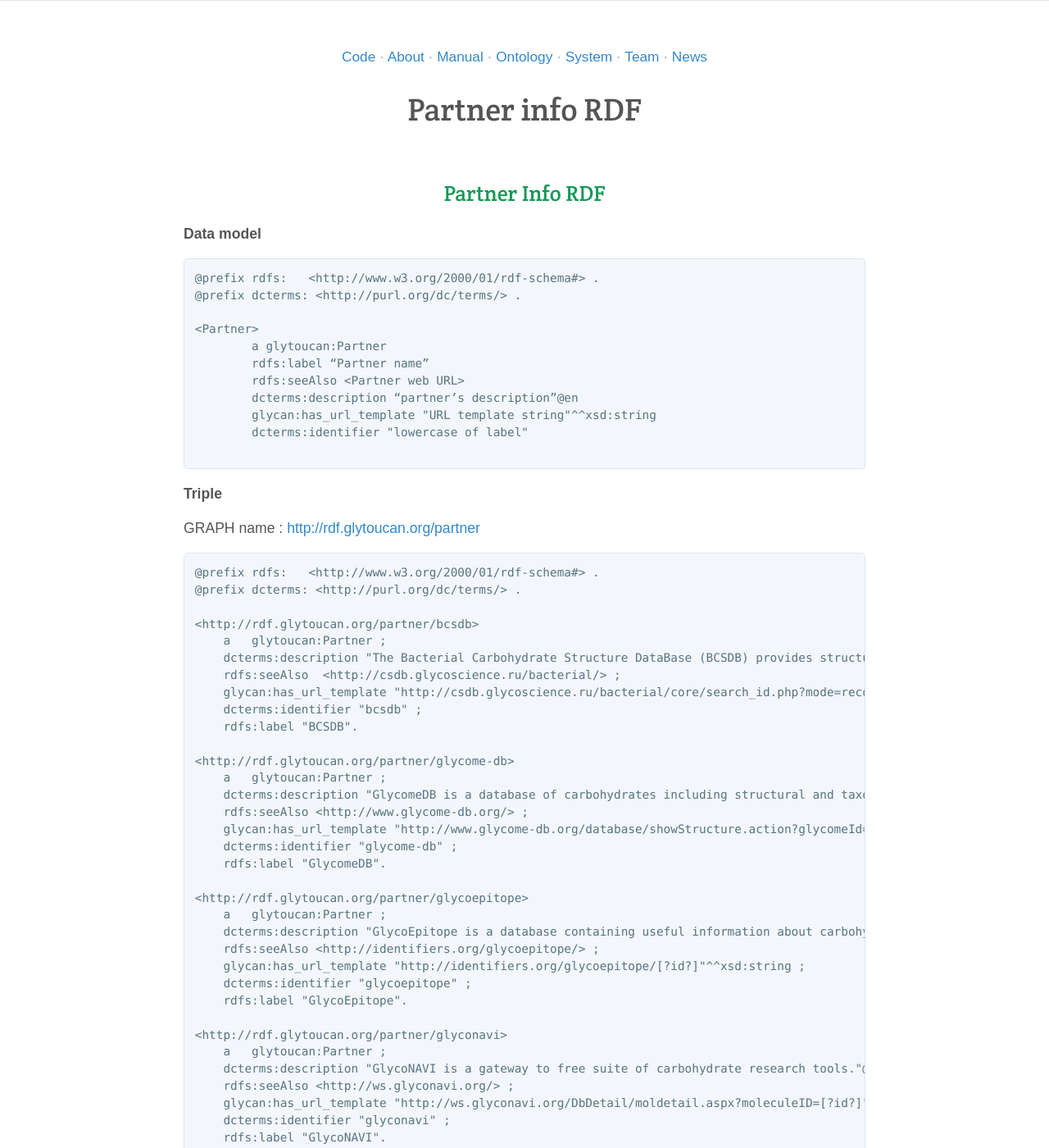
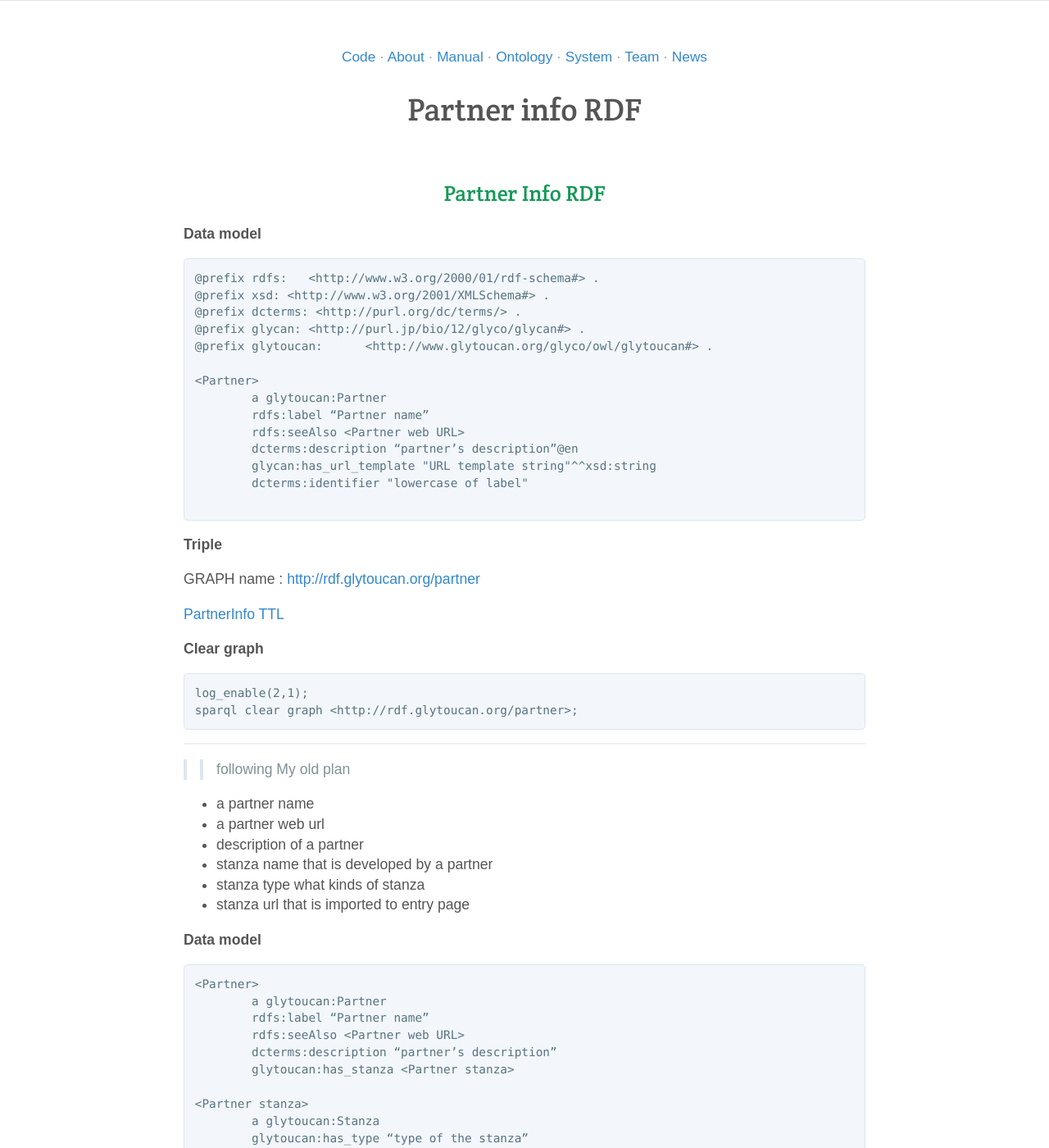
Before and after one commit to glytoucan/glytoucan, a Jekyll site: the page built from system/rdf/partnerInfoRdf.md, in a window 1280 px wide and 1400 px high. Shown: the whole window at 82% size. Built offline with Jekyll 4.4.1, drawn with Linux system fonts in a browser that asks for light colours; nearby versions of some CDN libraries; some of the changed text lies outside the part shown.

Commit message:
modified replace triple to github raw url

````diff
--- a/system/rdf/partnerInfoRdf.md
+++ b/system/rdf/partnerInfoRdf.md
@@ -12,7 +12,10 @@ layout: default
 
 ```
 @prefix rdfs:   <http://www.w3.org/2000/01/rdf-schema#> .
+@prefix xsd: <http://www.w3.org/2001/XMLSchema#> .
 @prefix dcterms: <http://purl.org/dc/terms/> .
+@prefix glycan:	<http://purl.jp/bio/12/glyco/glycan#> .
+@prefix glytoucan:	<http://www.glytoucan.org/glyco/owl/glytoucan#> .
 
 <Partner>
 	a glytoucan:Partner
@@ -29,64 +32,23 @@ layout: default
 
 GRAPH name : <http://rdf.glytoucan.org/partner>
 
+[PartnerInfo TTL](https://raw.githubusercontent.com/glytoucan/partner-info-rdf-data/master/PartnerInfo.ttl)
+
+
+**Clear graph**
+
 ```
-@prefix rdfs:   <http://www.w3.org/2000/01/rdf-schema#> .
-@prefix dcterms: <http://purl.org/dc/terms/> .
+log_enable(2,1);
+sparql clear graph <http://rdf.glytoucan.org/partner>;
+```
 
-<http://rdf.glytoucan.org/partner/bcsdb>
-    a   glytoucan:Partner ;
-    dcterms:description "The Bacterial Carbohydrate Structure DataBase (BCSDB) provides structural, bibliographic, taxonomic, NMR spectroscopic and other information on bacterial carbohydrates."@en ;
-    rdfs:seeAlso  <http://csdb.glycoscience.ru/bacterial/> ;
-    glycan:has_url_template "http://csdb.glycoscience.ru/bacterial/core/search_id.php?mode=record&id_list=[?id?]"^^xsd:string ;
-    dcterms:identifier "bcsdb" ;
-    rdfs:label "BCSDB".
 
-<http://rdf.glytoucan.org/partner/glycome-db>
-    a   glytoucan:Partner ;
-    dcterms:description "GlycomeDB is a database of carbohydrates including structural and taxonomic data."@en ;
-    rdfs:seeAlso <http://www.glycome-db.org/> ;
-    glycan:has_url_template "http://www.glycome-db.org/database/showStructure.action?glycomeId=[?id?]"^^xsd:string ;
-    dcterms:identifier "glycome-db" ;
-    rdfs:label "GlycomeDB".
-
-<http://rdf.glytoucan.org/partner/glycoepitope>
-    a   glytoucan:Partner ;
-    dcterms:description "GlycoEpitope is a database containing useful information about carbohydrate antigens (glyco-epitopes) and the antibodies (polyclonal or monoclonal) that can be used to analyze their expression."@en ;
-    rdfs:seeAlso <http://identifiers.org/glycoepitope/> ;
-    glycan:has_url_template "http://identifiers.org/glycoepitope/[?id?]"^^xsd:string ;
-    dcterms:identifier "glycoepitope" ;
-    rdfs:label "GlycoEpitope".
-
-<http://rdf.glytoucan.org/partner/glyconavi>
-    a   glytoucan:Partner ;
-    dcterms:description "GlycoNAVI is a gateway to free suite of carbohydrate research tools."@en ;
-    rdfs:seeAlso <http://ws.glyconavi.org/> ;
-    glycan:has_url_template "http://ws.glyconavi.org/DbDetail/moldetail.aspx?moleculeID=[?id?]"^^xsd:string ;
-    dcterms:identifier "glyconavi" ;
-    rdfs:label "GlycoNAVI".
-
-<http://rdf.glytoucan.org/partner/unicarbkb>
-    a   glytoucan:Partner ;
-    dcterms:description "The UniCarb KnowledgeBase (UniCarbKB) offers public access to a growing, curated database of information on the glycan structures of glycoproteins."@en ;
-    rdfs:seeAlso  <http://www.unicarbkb.org/> ;
-    glycan:has_url_template "http://www.unicarbkb.org/structure/[?id?]"^^xsd:string ;
-    dcterms:identifier "unicarbkb" ;
-    rdfs:label "UniCarbKB".
-
-<http://rdf.glytoucan.org/partner/unicarb-db>
-    a   glytoucan:Partner ;
-    dcterms:description " UniCarb-DB is a platform for presenting glycan structures and fragment data characterised by LC-MS/MS strategies."@en ;
-    rdfs:seeAlso  <http://unicarb-db.biomedicine.gu.se/> ;
-    glycan:has_url_template "http://unicarb-db.biomedicine.gu.se/msData/[?id?]"^^xsd:string ;
-    dcterms:identifier "unicarb-db" ;
-    rdfs:label "UniCarb-DB".
-```
 
 
 
 -------
 
->> following old plan
+>> following My old plan
 
 * a partner name
 * a partner web url
````
